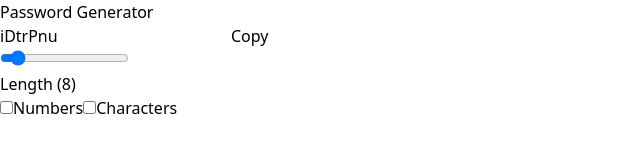
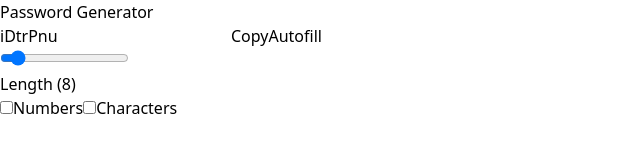
Before and after one commit to tejas-tj29/PasswordManager, a React (Vite) app: page / in a window 1280 px wide. Shown: the top 160 px of the page, without its empty margins (0-640 px from the left). Built offline with nearby package versions, Linux system fonts and the light colour scheme.

Commit message:
"feat: add autofill extension capability and clean build script"

```diff
--- a/package.json
+++ b/package.json
@@ -5,7 +5,7 @@
   "type": "module",
   "scripts": {
     "dev": "vite",
-    "build": "vite build --base=/PasswordManager/",
+    "build": "vite build",
     "lint": "eslint .",
     "preview": "vite preview"
   },
--- a/src/App.jsx
+++ b/src/App.jsx
@@ -86,6 +86,11 @@ function App() {
           onClick = {copyPasswordToClipboard}
           onMouseOver={(e)=>{e.target.style.backgroundColor = "rgb(59 130 246)"}}
           className="w-1/4 my-4 ml-3 bg-blue-500 rounded-lg shrink-0 text-white">Copy</button>
+          <button
+            onClick={() => handleAutoFill(password)}
+            className="autofill-btn"
+          > Autofill
+          </button>
         </div>
         <div className="flex shadow gap-x-1 overflow-hidden">
           <input type="range" max = "50" min = "4" className="mb-2"  value={length} onChange={(e)=>setLength(e.target.value)}/>
```
